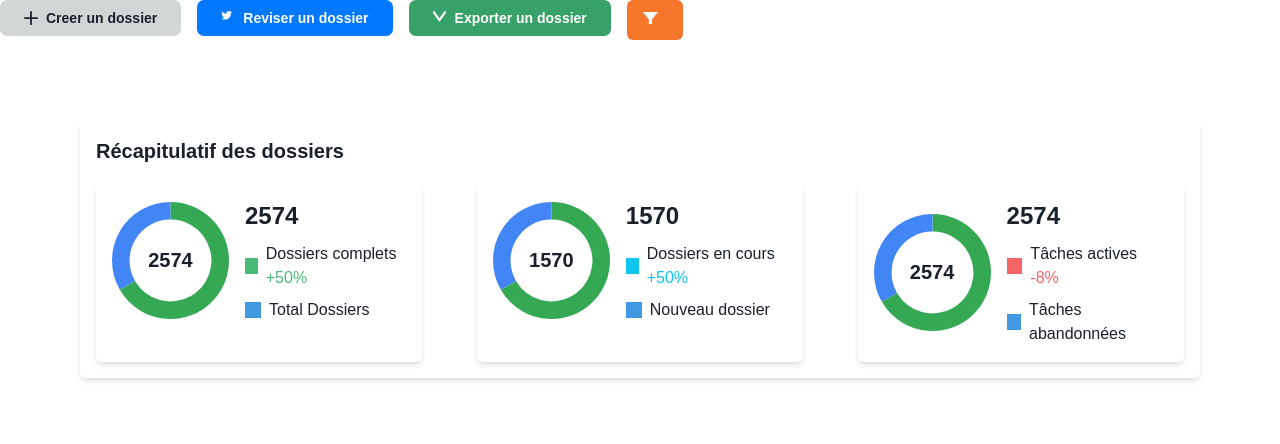
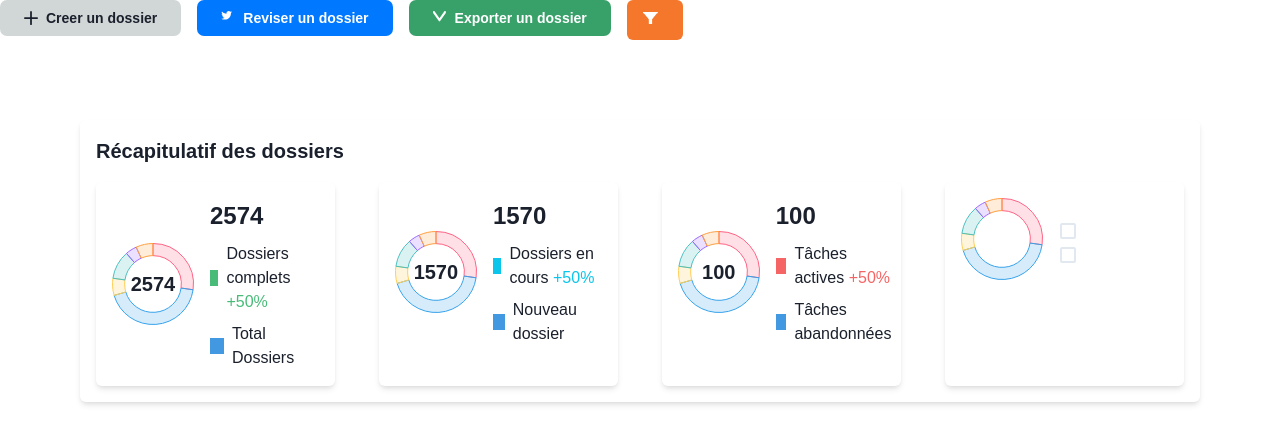
Before and after one commit to AfricaBank/front_end_officiel, a React (Vite) app: page / in a window 1280 px wide. Shown: the top 444 px of the page. Built offline with nearby package versions, Linux system fonts and the light colour scheme.

Commit message:
[FIXING BUG]- the four kpi added

```diff
--- a/src/Components/reusableComponents/Kpi.tsx
+++ b/src/Components/reusableComponents/Kpi.tsx
@@ -2,6 +2,7 @@ import { Doughnut } from 'react-chartjs-2';
 import { Box, Flex, Text, Center, Card } from '@chakra-ui/react';
 import { Chart as ChartJS, Tooltip, Legend, ArcElement } from 'chart.js';
 import { barChartData } from "./data/FAKE_DATA.tsx";
+import KpiTache from './kpitache.tsx';
 
 ChartJS.register(
     Tooltip,
@@ -23,7 +24,7 @@ function Kpi({ title, count, percentageChange, data, bgColor, totalLabel }) {
     };
 
     return (
-        <Card width="30%" p={4} boxShadow="md">
+        <Card width="22%" p={4} boxShadow="md">
             <Flex alignItems="center">
                 <Box width="40%" position="relative">
                     <Doughnut options={options} data={data} />
@@ -53,7 +54,7 @@ function Dashboard() {
     return (
         <Box p={4} boxShadow="md" bg="white" borderRadius="md" m="20">
             <Text fontSize="xl" fontWeight="bold" mb={4}>Récapitulatif des dossiers</Text>
-            <Flex justifyContent="space-between" >
+            <Flex justifyContent="space-between" wrap="wrap">
                 <Kpi
                     title="Dossiers complets"
                     count="2574"
@@ -72,12 +73,21 @@ function Dashboard() {
                 />
                 <Kpi
                     title="Tâches actives"
-                    count="2574"
-                    percentageChange="-8%"
+                    count="100"
+                    percentageChange="+50%"
                     data={barChartData}
                     bgColor="red.400"
                     totalLabel="Tâches abandonnées"
                 />
+                <KpiTache
+                    title="Dossiers complets"
+                    count="2574"
+                    percentageChange="+50%"
+                    data={barChartData}
+                    bgColor="green.400"
+                    totalLabel="Total Dossiers"
+                />
+
             </Flex>
         </Box>
     );
--- a/src/Components/reusableComponents/data/FAKE_DATA.tsx
+++ b/src/Components/reusableComponents/data/FAKE_DATA.tsx
@@ -1,11 +1,26 @@
 export const barChartData = {
-    labels: ['Total Dossiers', 'Dossiers complets'],
+    labels: ['Red', 'Blue', 'Yellow', 'Green', 'Purple', 'Orange'],
     datasets: [
         {
-            data: [2574, 1287], // Adjust this based on your actual data
-            backgroundColor: ['#34a853', '#4285f4'], // Adjust colors as needed
-            hoverBackgroundColor: ['#34a853', '#4285f4'],
-            borderWidth: 0,
+            label: '# of Votes',
+            data: [12, 19, 3, 5, 2, 3],
+            backgroundColor: [
+                'rgba(255, 99, 132, 0.2)',
+                'rgba(54, 162, 235, 0.2)',
+                'rgba(255, 206, 86, 0.2)',
+                'rgba(75, 192, 192, 0.2)',
+                'rgba(153, 102, 255, 0.2)',
+                'rgba(255, 159, 64, 0.2)',
+            ],
+            borderColor: [
+                'rgba(255, 99, 132, 1)',
+                'rgba(54, 162, 235, 1)',
+                'rgba(255, 206, 86, 1)',
+                'rgba(75, 192, 192, 1)',
+                'rgba(153, 102, 255, 1)',
+                'rgba(255, 159, 64, 1)',
+            ],
+            borderWidth: 1,
         },
     ],
 };
--- /dev/null
+++ b/src/Components/reusableComponents/kpitache.tsx
@@ -0,0 +1,46 @@
+import { Doughnut } from 'react-chartjs-2';
+import { Box, Flex, Text, Center, Card, Button, Checkbox } from '@chakra-ui/react';
+import { Chart as ChartJS, Tooltip, Legend, ArcElement } from 'chart.js';
+import { barChartData } from "./data/FAKE_DATA.tsx";
+
+ChartJS.register(
+    Tooltip,
+    Legend,
+    ArcElement,
+);
+
+function KpiTache({ title, count, percentageChange, data, bgColor, totalLabel }) {
+    const options = {
+        plugins: {
+            legend: {
+                display: false,
+            },
+            tooltip: {
+                enabled: false,
+            },
+        },
+        cutout: '70%',
+    };
+
+    return (
+        <Card width="22%" p={4} boxShadow="md">
+            <Flex alignItems="center">
+                <Box width="40%" position="relative">
+                    <Doughnut options={options} data={data} />
+                    <Center position="absolute" top="50%" left="50%" transform="translate(-50%, -50%)">
+                    </Center>
+                </Box>
+                <Box ml={4}>
+                    <Flex alignItems="center" mt={2}>
+                       <Checkbox as="span"></Checkbox>
+                    </Flex>
+                    <Flex alignItems="center" mt={2}>
+                       <Checkbox as="span"></Checkbox>
+                    </Flex>
+                </Box>
+            </Flex>
+        </Card>
+    );
+}
+
+export default KpiTache
```
Also changed, not shown: 2 other files (tests, documents, lock files or other folders).
